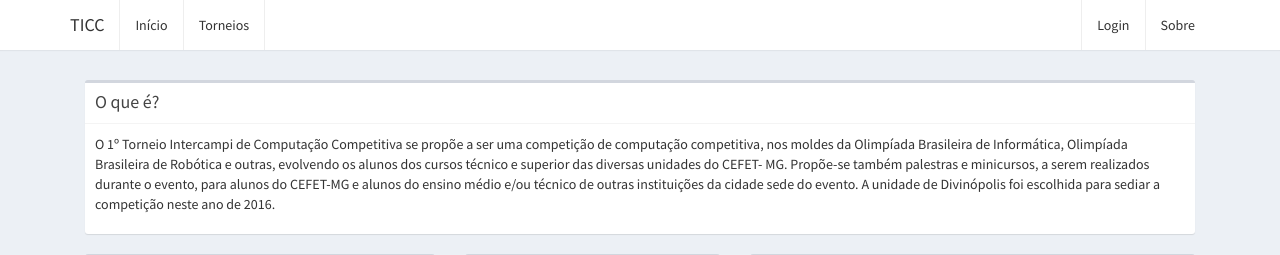
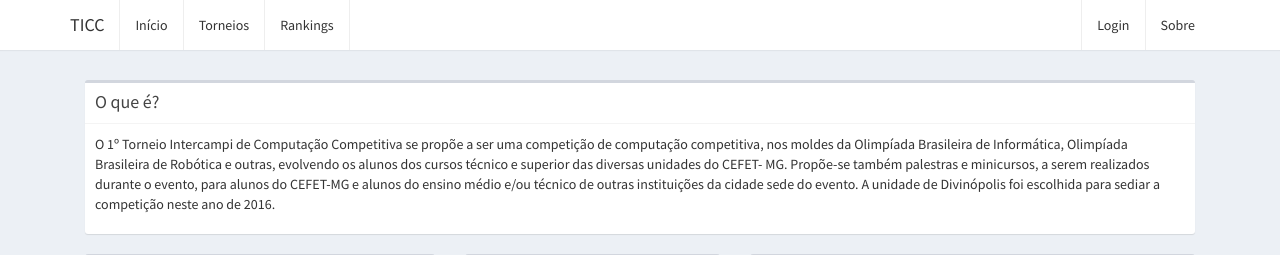
Before and after one commit to competdev/ticc, a Django app: page / in a window 1280 px wide. Shown: the top 255 px of the page. Run offline with Django 3.2, Linux system fonts and the light colour scheme; some libraries are stand-ins or nearby versions.

Commit message:
Adição de Ranking no cabeçalho e da página ranking; fazendo atualizações em urls.py e views.py devido as adições citadas

```diff
--- a/templates/header.html
+++ b/templates/header.html
@@ -14,6 +14,9 @@
                     </li>
                     <li>
                         <a href="/torneios">Torneios</a>
+                    </li>
+					<li>
+                        <a href="/rankings">Rankings</a>
                     </li>
                 </ul>
             </div>
--- a/website/urls.py
+++ b/website/urls.py
@@ -11,6 +11,7 @@ urlpatterns = [
 	url(r'torneios/(?P<tournament_id>[0-9]+)$', views.tournament_details),
 	url(r'torneios/editar/(?P<tournament_id>[0-9]+)$', views.edit_tournament),
 	url(r'torneios/excluir/(?P<tournament_id>[0-9]+)$', views.remove_tournament),
+	url(r'rankings', views.rankings),
 
 	url(r'competicoes/novo/(?P<tournament_id>[0-9]+)$', views.add_competition),
 	url(r'competicoes/(?P<competition_id>[0-9]+)$', views.competition_details),
--- a/website/views.py
+++ b/website/views.py
@@ -44,6 +44,16 @@ def tournaments(request):
 		]
 	}
 	return render(request, 'tournaments.html', context)
+
+def rankings(request):
+	context = {
+		'title': 'Rankings e Estatísticas',
+		'breadcrumb': [
+			{'name': 'Início', 'link': '/'},
+			{'name': 'Rankings'},
+		]
+	}
+	return render(request, 'rankings.html', context)
 
 @login_required()
 def add_tournament(request):
```
Also changed, not shown: templates/rankings.html (added, +11 -0 lines).
